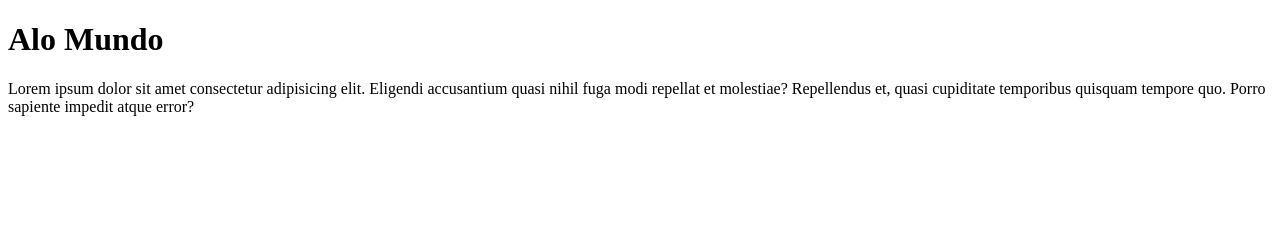
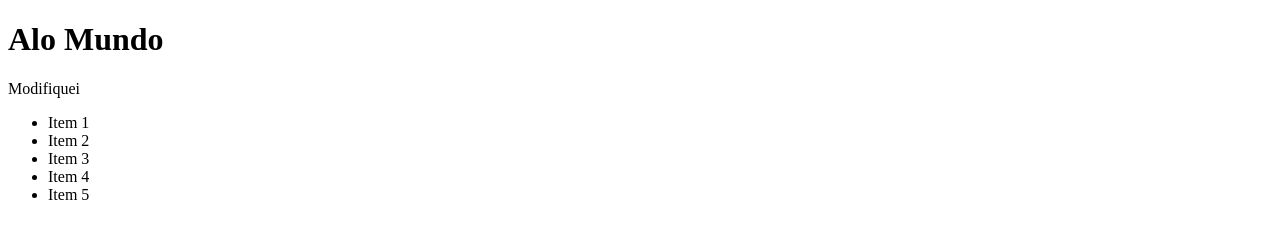
Before and after one commit to victorstdev/git-teste, a plain HTML site: page index.html in a window 1280 px wide. Drawn offline with Linux system fonts and the light colour scheme.

Commit message:
modifiquei index.html

```diff
--- a/index.html
+++ b/index.html
@@ -8,6 +8,13 @@
 </head>
 <body>
   <h1>Alo Mundo</h1>
-  <p>Lorem ipsum dolor sit amet consectetur adipisicing elit. Eligendi accusantium quasi nihil fuga modi repellat et molestiae? Repellendus et, quasi cupiditate temporibus quisquam tempore quo. Porro sapiente impedit atque error?</p>
+  <p>Modifiquei</p>
+  <ul>
+    <li>Item 1</li>
+    <li>Item 2</li>
+    <li>Item 3</li>
+    <li>Item 4</li>
+    <li>Item 5</li>
+  </ul>
 </body>
 </html>
```
